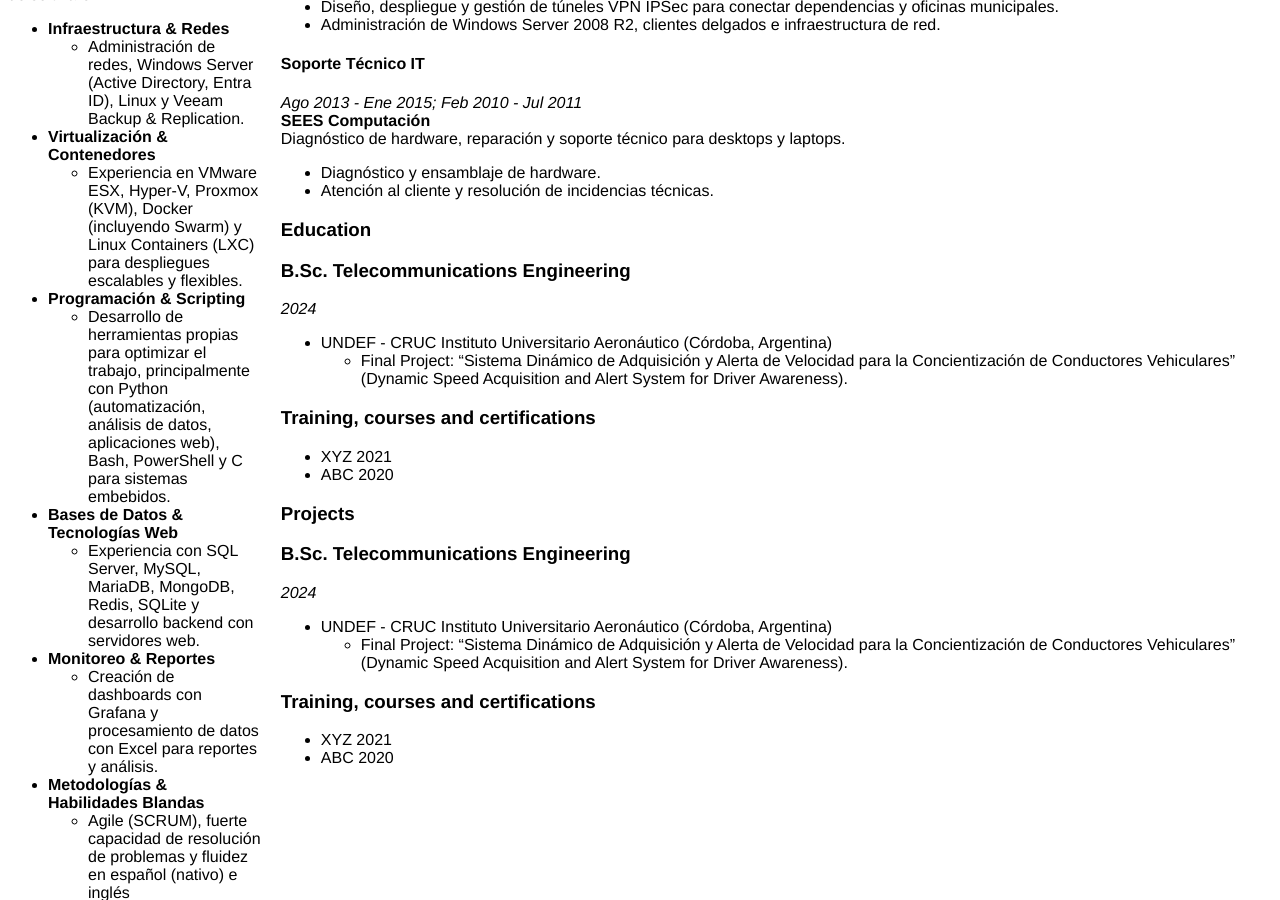
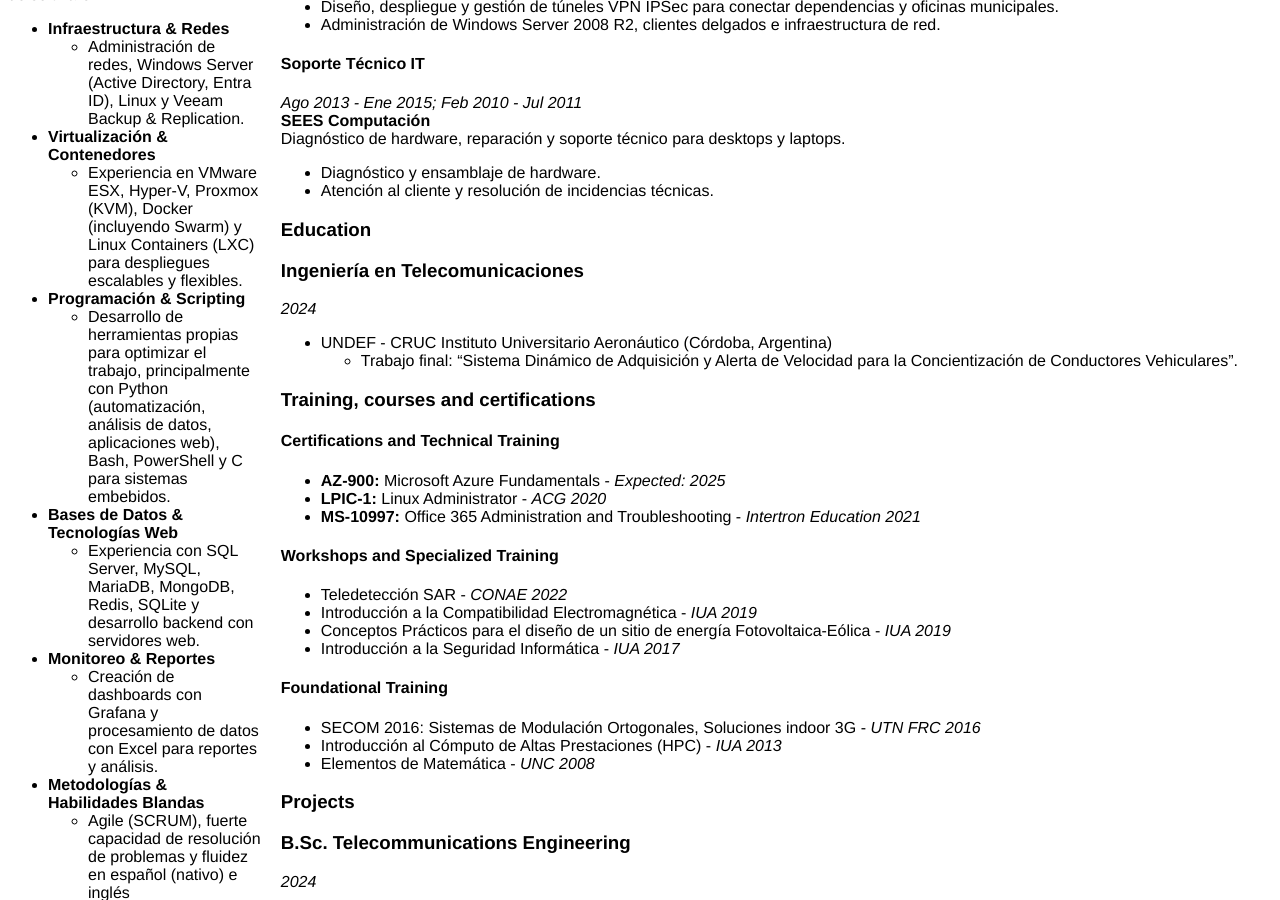
Before and after one commit to fipharraguerre/cv-homepage, a Jekyll site: the page built from index_es.md, in a window 1280 px wide and 900 px high, scrolled down 787 px. Built offline with Jekyll 4.4.1, drawn with Linux system fonts in a browser that asks for light colours.

Commit message:
training updated

```diff
--- a/_includes/education_es.md
+++ b/_includes/education_es.md
@@ -1,8 +1,22 @@
-### B.Sc. Telecommunications Engineering
+### Ingeniería en Telecomunicaciones
 *2024*
 - UNDEF - CRUC Instituto Universitario Aeronáutico (Córdoba, Argentina)
-    - Final Project: "Sistema Dinámico de Adquisición y Alerta de Velocidad para la Concientización de Conductores Vehiculares" (Dynamic Speed Acquisition and Alert System for Driver Awareness).
+    - Trabajo final: "Sistema Dinámico de Adquisición y Alerta de Velocidad para la Concientización de Conductores Vehiculares".
 
 ### Training, courses and certifications
-- XYZ 2021
-- ABC 2020
+#### Certifications and Technical Training
+
+  * **AZ-900:** Microsoft Azure Fundamentals - *Expected: 2025*
+  * **LPIC-1:** Linux Administrator - *ACG 2020*
+  * **MS-10997:** Office 365 Administration and Troubleshooting - *Intertron Education 2021*
+
+#### Workshops and Specialized Training
+  * Teledetección SAR - *CONAE 2022*
+  * Introducción a la Compatibilidad Electromagnética - *IUA 2019*
+  * Conceptos Prácticos para el diseño de un sitio de energí­a Fotovoltaica-Eólica - *IUA 2019*
+  * Introducción a la Seguridad Informática - *IUA 2017*
+
+#### Foundational Training
+  * SECOM 2016: Sistemas de Modulación Ortogonales, Soluciones indoor 3G - *UTN FRC 2016*
+  * Introducción al Cómputo de Altas Prestaciones (HPC) - *IUA 2013*
+  * Elementos de Matemática - *UNC 2008*
```
